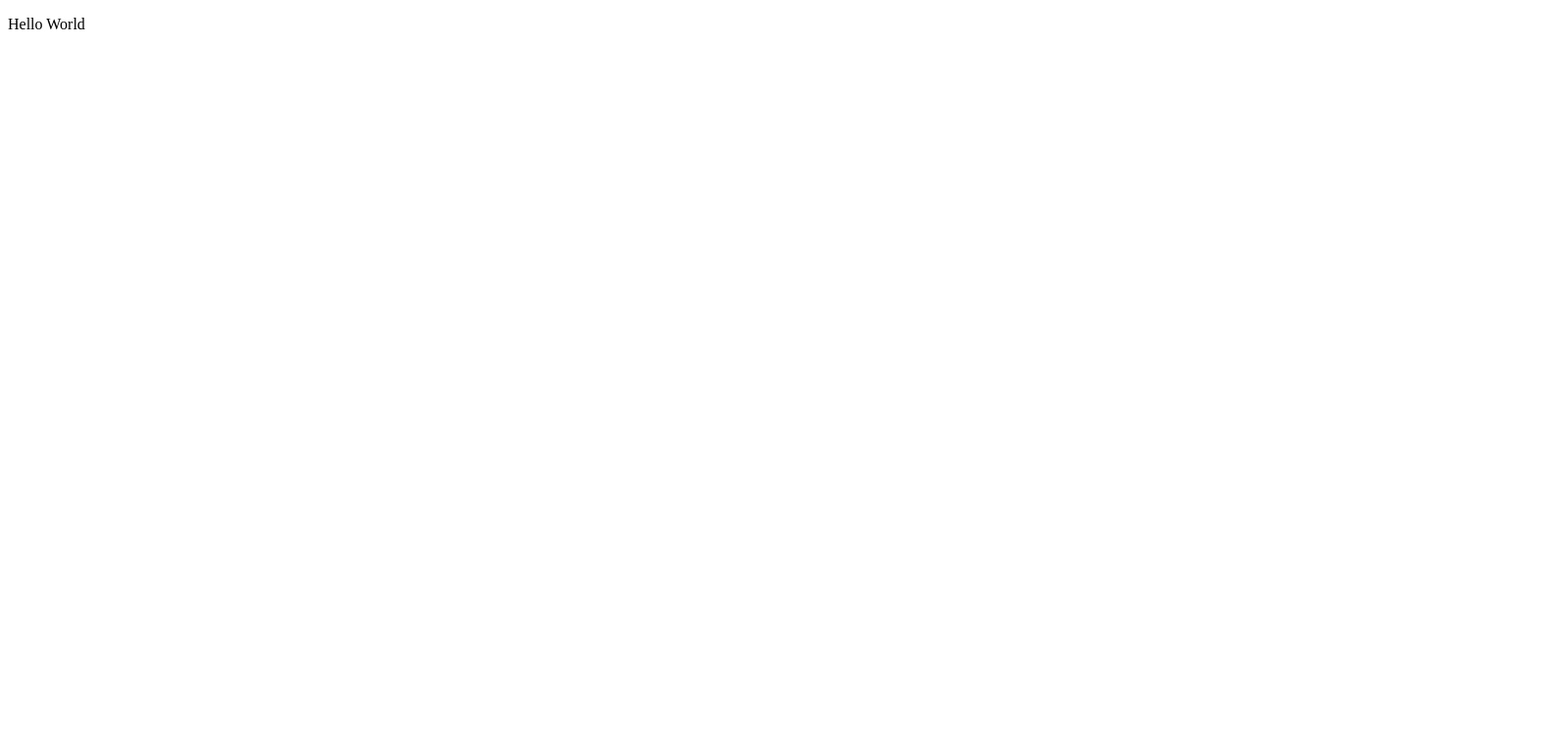
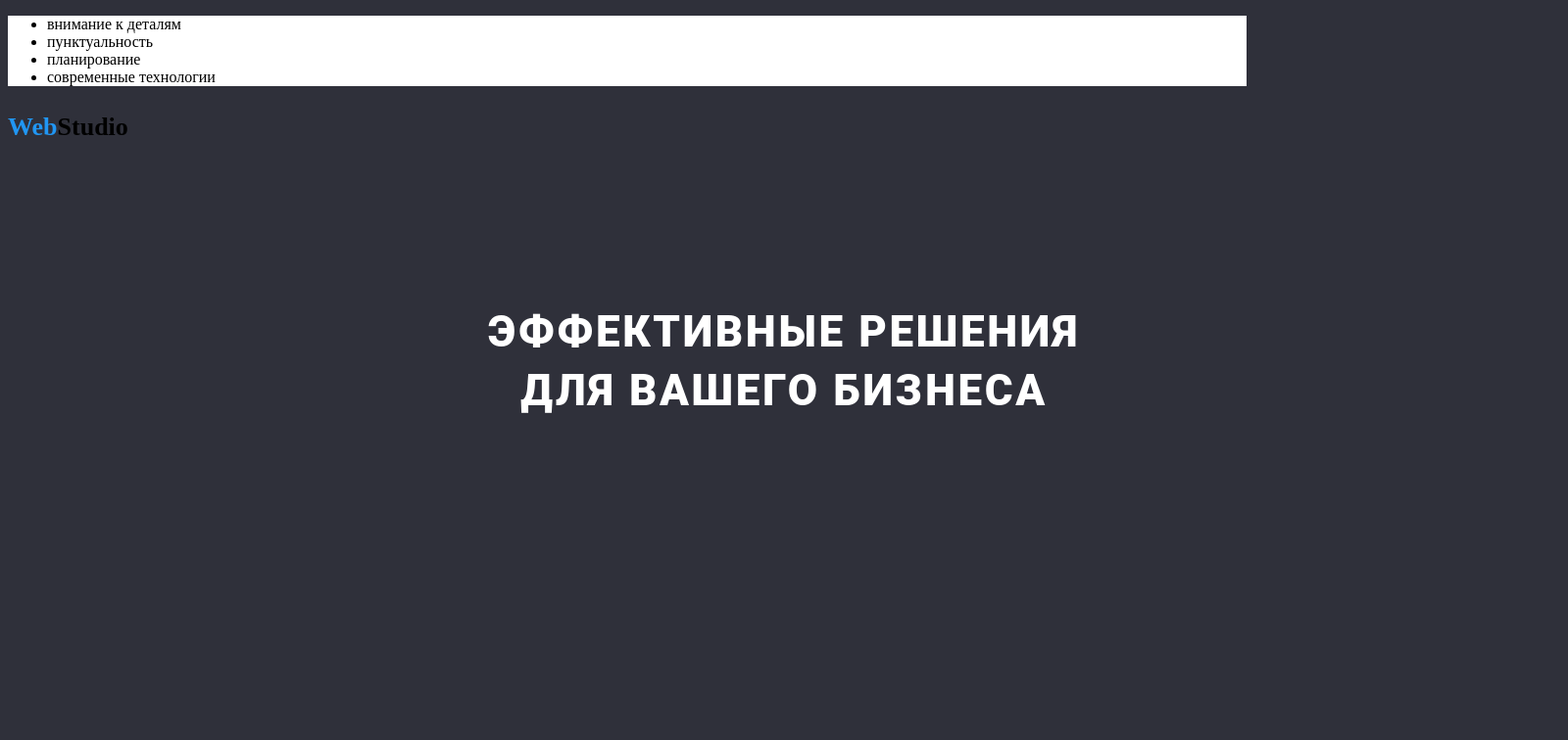
Before and after one commit to Bohdan-Timko/my-first-homework, a plain HTML site: page index.html in a window 1280 px wide. Shown: the top 756 px of the page at 98% size, 1600 px wide, since content can reach past the window. Drawn offline with Linux system fonts and the light colour scheme.

Commit message:
Initial markup

```diff
--- /dev/null
+++ b/CSS/styles.css
@@ -0,0 +1,47 @@
+body {
+  background-color: #2f303a;
+}
+h1 {
+  position: absolute;
+  width: 696px;
+  height: 120px;
+  left: 452px;
+  top: 280px;
+
+  font-family: Roboto;
+  font-style: normal;
+  font-weight: 900;
+  font-size: 44px;
+  line-height: 60px;
+  /* or 136% */
+
+  text-align: center;
+  letter-spacing: 0.06em;
+  text-transform: uppercase;
+
+  color: #ffffff;
+}
+.CompanyValues {
+  background-color: #ffffff;
+}
+.logo {
+  font-family: Raleway;
+  font-style: normal;
+  font-weight: bold;
+  font-size: 26px;
+  line-height: 31px;
+}
+.web {
+  color: #2196f3;
+}
+footer {
+  position: absolute;
+  width: 1600px;
+  height: 252px;
+  left: 0px;
+  top: 2097px;
+  background: #2f303a;
+}
+address {
+  color: #ffffff;
+}
--- a/index.html
+++ b/index.html
@@ -1,13 +1,43 @@
 <!DOCTYPE html>
-<html lang="en">
+<html lang="ru">
   <head>
     <meta charset="UTF-8" />
     <meta name="viewport" content="width=device-width, initial-scale=1.0" />
     <title>MyFirstHomework</title>
+    <link rel="stylesheet" href="./CSS/styles.css" />
+    <link
+      href="https://fonts.googleapis.com/css2?family=Montserrat:wght@400;700&display=swap"
+      rel="stylesheet"
+    />
   </head>
   <body>
     <div>
-      <p>Hello World</p>
+      <h1>эффективные решения для вашего бизнеса</h1>
     </div>
+    <div class="CompanyValues">
+      <ul>
+        <li>внимание к деталям</li>
+        <li>пунктуальность</li>
+        <li>планирование</li>
+        <li>современные технологии</li>
+      </ul>
+    </div>
+
+    <div>
+      <header>
+        <p class="logo"><span class="web">Web</span>Studio</p>
+      </header>
+    </div>
+    <div>
+      <p></p>
+    </div>
+    <footer>
+      <p class="logo"><span class="web">Web</span>Studio</p>
+      <address>
+        г. Киев, пр-т Леси Украинки, 26 <br />
+        info@example.com <br />
+        +38 099 111 11 1
+      </address>
+    </footer>
   </body>
 </html>
```
Also changed, not shown: styles/styles.css (deleted).
